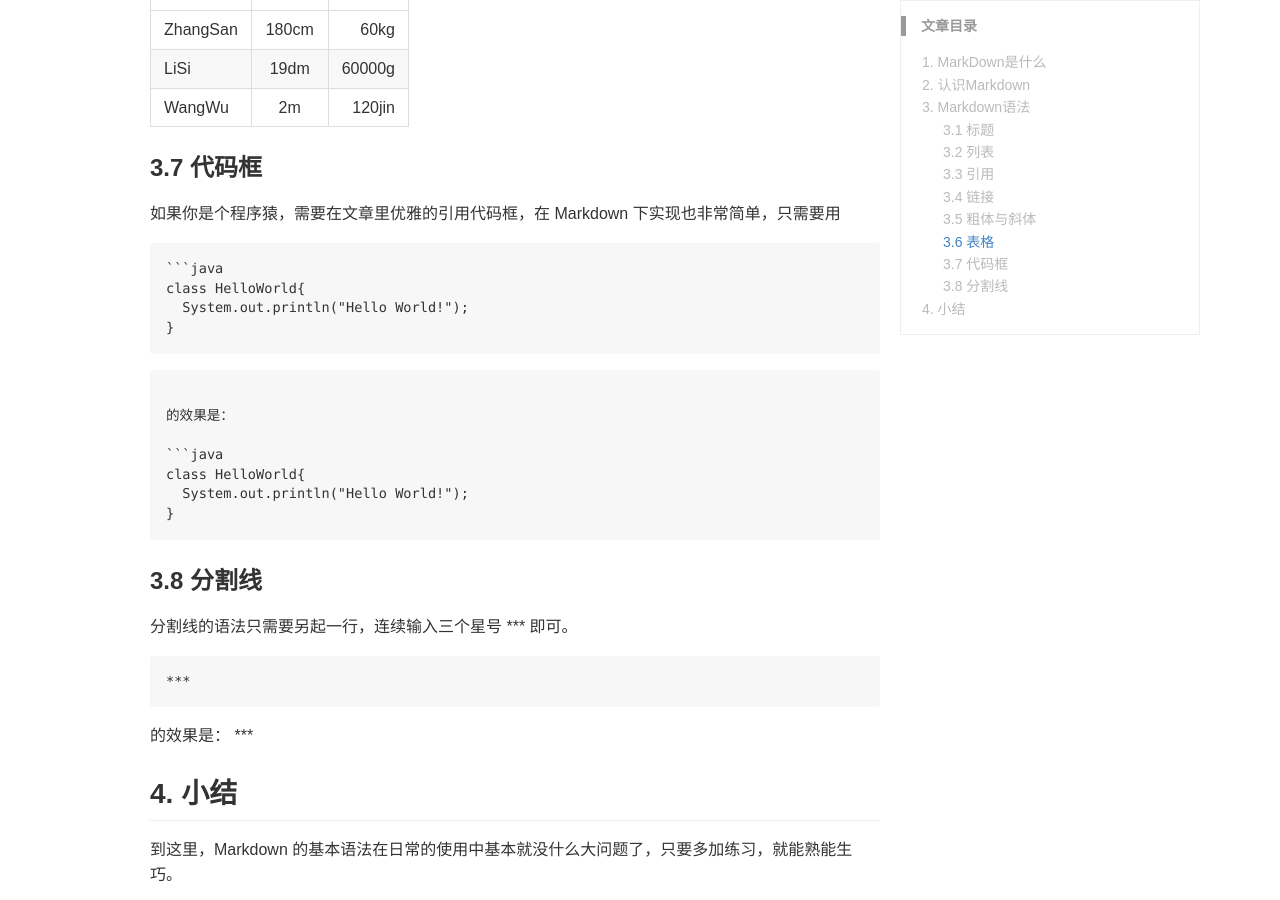
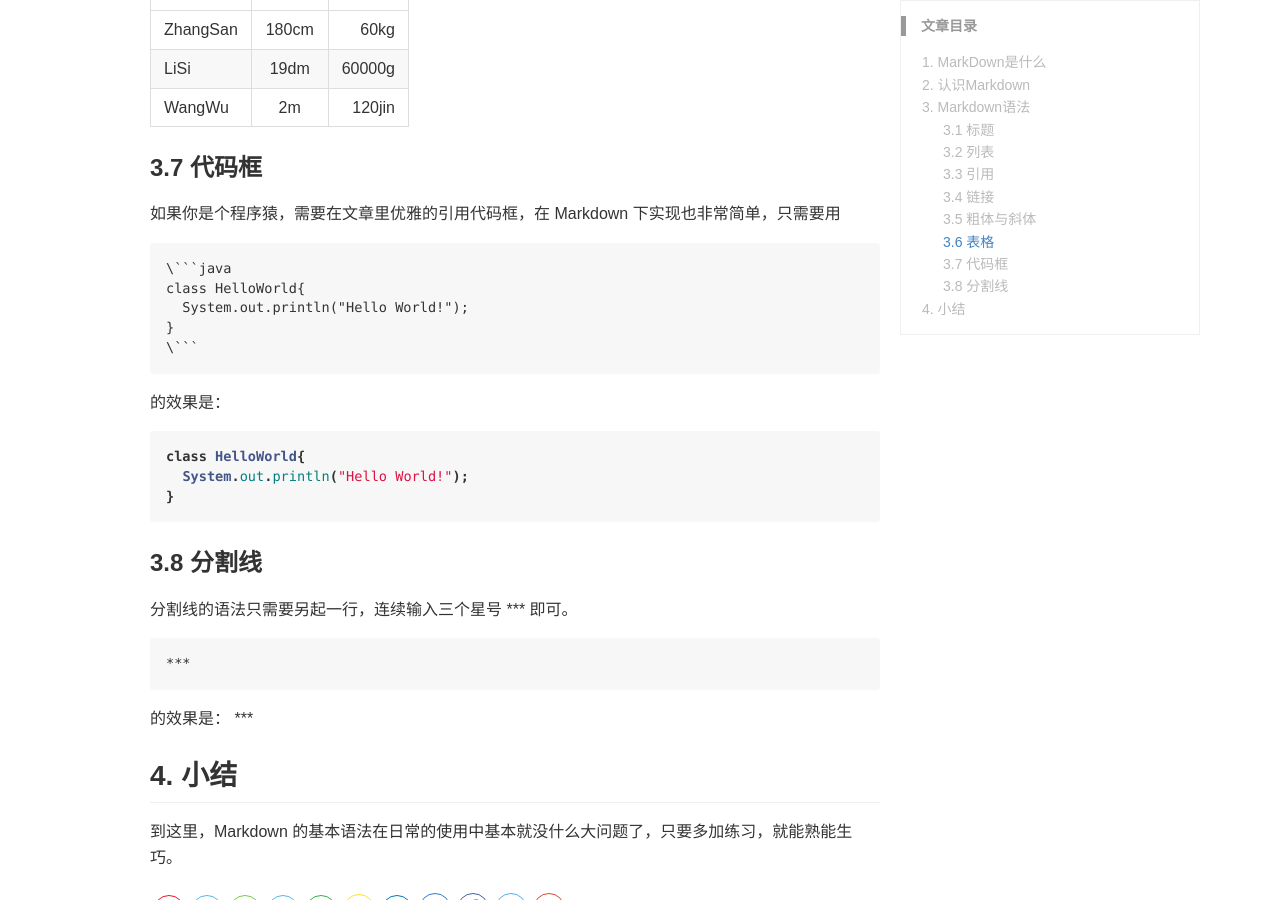
Before and after one commit to QiXingjun/QiXingjun.github.io, a Jekyll site: the page built from _posts/blog/2016-09-09-introduction-of-markdown.md, in a window 1280 px wide and 900 px high, scrolled down 2875 px. Built offline with Jekyll 4.4.1, drawn with Linux system fonts in a browser that asks for light colours; comment, search, counter and statistics services are not loaded.

Commit message:
Update 2016-09-09-introduction-of-markdown.md

````diff
--- a/_posts/blog/2016-09-09-introduction-of-markdown.md
+++ b/_posts/blog/2016-09-09-introduction-of-markdown.md
@@ -135,11 +135,11 @@ Markdown 的粗体和斜体也非常简单，用两个 * 包含一段文本就
 如果你是个程序猿，需要在文章里优雅的引用代码框，在 Markdown 下实现也非常简单，只需要用
 
 ```
-```java
+\```java
 class HelloWorld{
   System.out.println("Hello World!");
 }
-```
+\```
 ```
 
 的效果是：
````
